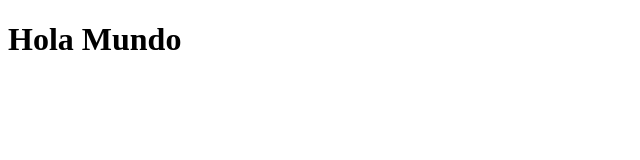
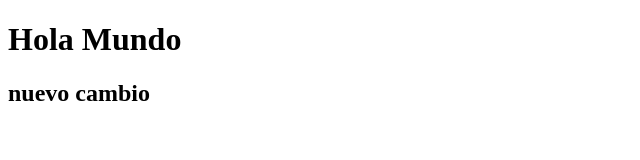
Before and after one commit to KaroldVallejo/nuevaprueba, a plain HTML site: page index.html in a window 1280 px wide. Shown: the whole page, without its empty margins (0-640 px from the left). Drawn offline with Linux system fonts and the light colour scheme.

Commit message:
implementacion de un nuevo titulo

```diff
--- a/index.html
+++ b/index.html
@@ -4,6 +4,6 @@
     <title>Mi Primer Repositorio</title>
 </head>
 <body>
-    <h1>Hola Mundo</h1>
+    <h1>Hola Mundo</h1><h2>nuevo cambio</h2>
 </body>
 </html>
```
